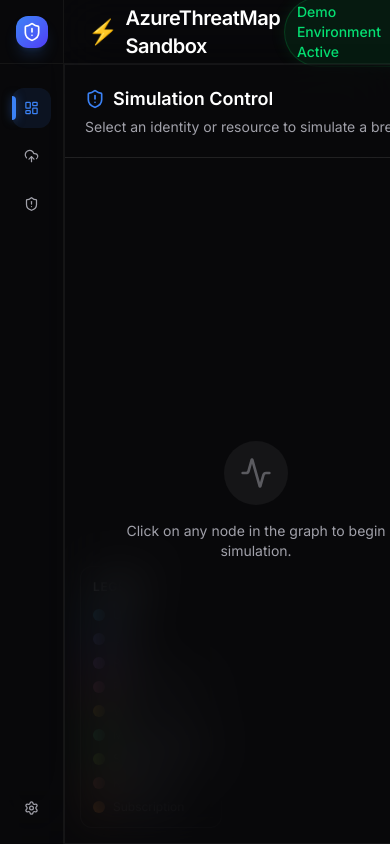
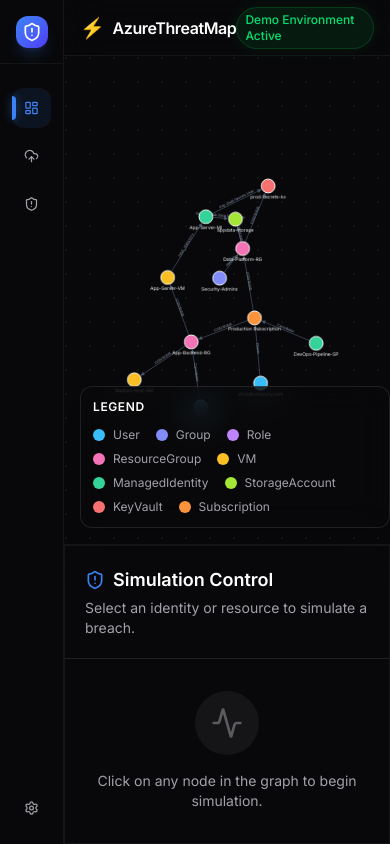
Before and after one commit to vibhu-dixit-dev/AzureThreatMap, a Next.js app: page / in a window 390 px wide. Built offline with nearby package versions, Linux system fonts and the light colour scheme.

Commit message:
add stable v1

```diff
--- a/src/app/api/environment/route.ts
+++ b/src/app/api/environment/route.ts
@@ -2,9 +2,24 @@
 import { getCurrentEnvironment } from "@/app/api/environment/state";
 
 export async function GET() {
-  // Returns either the dynamically imported Azure data or the default mock
-  return NextResponse.json(getCurrentEnvironment());
+  const env = getCurrentEnvironment();
+
+  // Build set of node IDs that participate in at least one edge
+  const connectedIds = new Set<string>();
+  env.edges.forEach(e => {
+    connectedIds.add(e.source);
+    connectedIds.add(e.target);
+  });
+
+  // Return only connected nodes — strip all isolated vertices
+  const filteredData = {
+    nodes: env.nodes.filter(n => connectedIds.has(n.id)),
+    edges: env.edges,
+  };
+
+  return NextResponse.json(filteredData);
 }
+
 
 // Support mock data import replacing via POST
 export async function POST(req: Request) {
--- a/src/app/layout.tsx
+++ b/src/app/layout.tsx
@@ -17,6 +17,12 @@
   description: "Simulate and visualize the blast radius of compromised Azure resources.",
 };
 
+export const viewport = {
+  width: "device-width",
+  initialScale: 1,
+  maximumScale: 1,
+};
+
 export default function RootLayout({
   children,
 }: Readonly<{
--- a/src/app/page.tsx
+++ b/src/app/page.tsx
@@ -22,23 +22,25 @@
       <Sidebar onImportClick={() => setIsImportModalOpen(true)} />
 
       {/* Main Content Area */}
-      <main className="flex-1 flex flex-col relative z-10 w-full ml-16 md:ml-64 transition-all duration-300">
+      <main className="flex-1 flex flex-col relative z-10 min-w-0 ml-16 md:ml-64 transition-all duration-300">
         {/* Topbar */}
-        <header className="h-16 flex items-center justify-between px-6 border-b border-white/5 bg-card/40 backdrop-blur-xl">
-          <h1 className="text-xl font-heading font-semibold tracking-tight text-white flex items-center gap-2">
-            <span className="text-primary text-2xl">⚡</span> AzureThreatMap Sandbox
+        <header className="h-14 md:h-16 flex items-center justify-between px-4 md:px-6 border-b border-white/5 bg-card/40 backdrop-blur-xl flex-shrink-0">
+          <h1 className="text-base md:text-xl font-heading font-semibold tracking-tight text-white flex items-center gap-2">
+            <span className="text-primary text-xl md:text-2xl">⚡</span>
+            <span className="hidden sm:inline">AzureThreatMap Sandbox</span>
+            <span className="sm:hidden">AzureThreatMap</span>
           </h1>
           <div className="flex items-center gap-4 text-sm">
-            <span className="px-3 py-1 bg-green-500/10 text-green-400 rounded-full border border-green-500/20 shadow-[0_0_15px_rgba(34,197,94,0.1)] font-medium">
+            <span className="px-2 py-1 md:px-3 md:py-1 bg-green-500/10 text-green-400 rounded-full border border-green-500/20 shadow-[0_0_15px_rgba(34,197,94,0.1)] font-medium text-xs md:text-sm">
               Demo Environment Active
             </span>
           </div>
         </header>
 
         {/* Workspace Layout */}
-        <div className="flex-1 flex w-full relative h-[calc(100vh-4rem)]">
+        <div className="flex-1 flex flex-col md:flex-row w-full relative min-h-0">
           {/* Graph Visualization */}
-          <div className="flex-1 relative bg-[#09090b]/40">
+          <div className="flex-1 relative bg-[#09090b]/40 min-h-[300px] md:min-h-0">
             <GraphCanvas
               selectedNodeId={selectedNodeId}
               onNodeSelect={setSelectedNodeId}
@@ -47,6 +49,7 @@
           </div>
 
           {/* Right Simulation Panel */}
+          <div className="w-full md:w-80 lg:w-96 flex-shrink-0 border-t md:border-t-0 md:border-l border-white/5 overflow-y-auto">
             <SimulatePanel
               selectedNodeId={selectedNodeId}
               onSimulationComplete={setSimulationResult}
@@ -56,6 +59,7 @@
               }}
             />
           </div>
+        </div>
       </main>
     </div>
   );
--- a/src/components/GraphCanvas.tsx
+++ b/src/components/GraphCanvas.tsx
@@ -37,12 +37,25 @@
   useEffect(() => {
     if (!containerRef.current || !data) return;
 
-    // Convert our standard GraphData to cytoscape elements
+    // Filter out unconnected nodes (nodes with no edges)
+    const connectedNodeIds = new Set<string>();
+    data.edges.forEach(e => {
+      connectedNodeIds.add(e.source);
+      connectedNodeIds.add(e.target);
+    });
+
+    // Only include nodes that participate in at least one edge
+    const filteredEdges = data.edges.filter(
+      e => connectedNodeIds.has(e.source) && connectedNodeIds.has(e.target)
+    );
+
     const elements = [
-      ...data.nodes.map(n => ({
-        data: { id: n.id, label: n.label, type: n.type, riskScore: n.riskScore }
-      })),
-      ...data.edges.map(e => ({
+      ...data.nodes
+        .filter(n => connectedNodeIds.has(n.id))
+        .map(n => ({
+          data: { id: n.id, label: n.label, type: n.type, riskScore: n.riskScore }
+        })),
+      ...filteredEdges.map(e => ({
         data: { id: e.id, source: e.source, target: e.target, label: e.label || e.type, type: e.type }
       }))
     ];
--- a/src/components/SimulatePanel.tsx
+++ b/src/components/SimulatePanel.tsx
@@ -78,7 +78,7 @@
   };
 
   return (
-    <aside className="w-96 glass bg-card/80 border-l border-white/10 flex flex-col shadow-2xl relative z-20">
+    <aside className="w-full h-full glass bg-card/80 flex flex-col shadow-2xl relative z-20">
       {/* Header */}
       <div className="p-5 border-b border-white/10">
         <h2 className="text-lg font-heading font-semibold text-white flex items-center gap-2">
```
Lines whose indentation alone changed are shown as unchanged.
